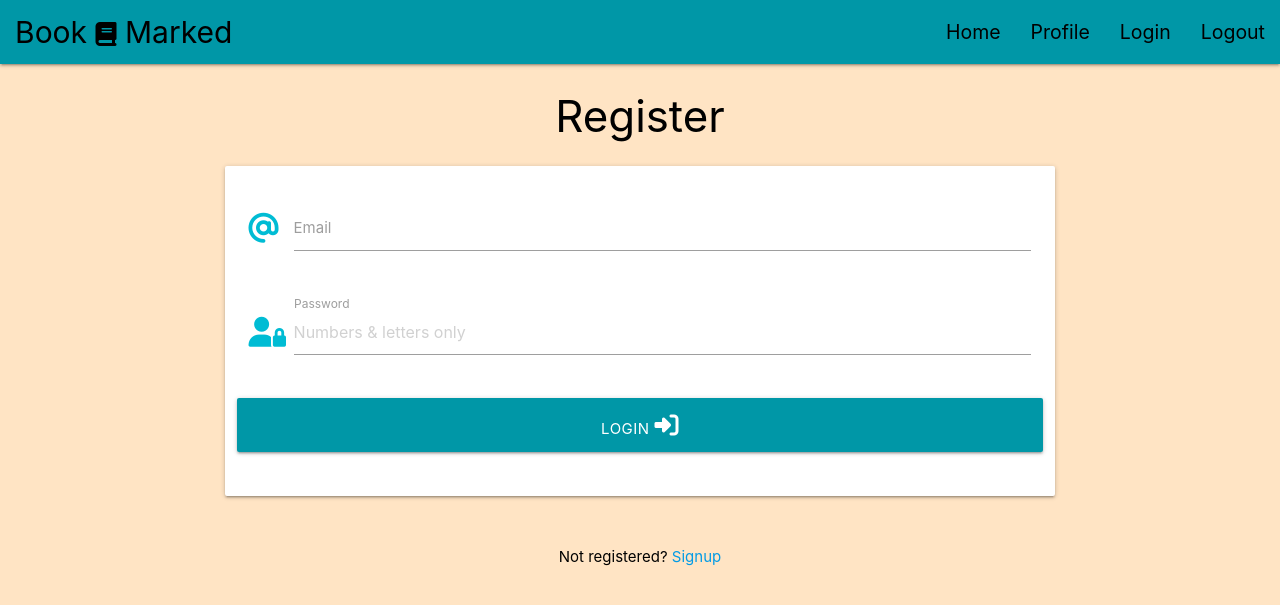
After one commit to Code-Institute-Submissions/LiamGaff-Book-Marked_AugResub, a Flask app: template templates/login.html in a window 1280 px wide. The commit adds this page. Shown: the top 605 px of the page. Run offline with Flask 2, Linux system fonts and the light colour scheme; the template is opened without the code that fills it, so the values that code supplies are empty; some libraries are stand-ins or nearby versions.

Commit message:
Copied the same JS to handle logging in

```diff
--- a/app.py
+++ b/app.py
@@ -3,11 +3,11 @@ from flask import (
     Flask, flash, render_template,
     redirect, request, session, url_for)
 from flask_pymongo import PyMongo
+from werkzeug.security import generate_password_hash, check_password_hash
+from passlib.hash import pbkdf2_sha256
 from bson.objectid import ObjectId
 if os.path.exists("env.py"):
     import env
-#Routes
-from user import routes
 
 
 app = Flask(__name__)
@@ -24,8 +24,30 @@ SEARCH_BASE_URL = 'https://www.googleapis.com/books/v1/volumes?q='
 VOLUME_BASE_URL = 'https://www.googleapis.com/books/v1/volumes/'
 
 @app.route("/")
-def register():
-    return render_template("register.html")
+@app.route('/signup/', methods=['POST'])
+def signup():
+    if request.method == "POST":
+        existing_user = mongo.db.users.find_one(
+            {"email": request.form.get("email.email")})
+
+        if existing_user:
+            flash("An account with this email already exists")
+            return redirect(url_for("signup"))
+
+        register = {
+            "name": request.form.get("name").lower(),
+            "email": request.form.get("email"),
+            "password": generate_password_hash(request.form.get("password"))
+        }
+        mongo.db.users.insert_one(register)
+
+        # Add new user
+        session["user"] = request.form.get("email")
+        flash("Registration Successful!")
+        return redirect(url_for("profile", email=session["user"]))
+    return render_template("signup.html")
+
+
 
 
 if __name__ == "__main__":
--- a/static/js/script.js
+++ b/static/js/script.js
@@ -11,17 +11,40 @@ $("form[name=signup_form").submit(function(e) {
     var data = $form.serialize();
 
     $.ajax({
-      url: "/user/signup",
+      url: "/signup",
       type: "POST",
       data: data,
       dataType: "json",
       success: function(resp) {
-        console.log(resp)
+        window.location.href = "/profile/";
       },
       error: function(resp) {
-        console.log(resp)
+        $error.text(resp.responseJSON.error).removeClass("error--hidden");
       }
     });
 
     e.preventDefault();
   });
+
+
+  $("form[name=login_form").submit(function(e) {
+
+    var $form = $(this);
+    var $error = $form.find(".error");
+    var data = $form.serialize();
+
+    $.ajax({
+      url: "login",
+      type: "POST",
+      data: data,
+      dataType: "json",
+      success: function(resp) {
+        window.location.href = "/signup/";
+      },
+      error: function(resp) {
+        $error.text(resp.responseJSON.error).removeClass("error--hidden");
+      }
+    });
+
+    e.preventDefault();
+  });
--- /dev/null
+++ b/templates/login.html
@@ -0,0 +1,45 @@
+{% extends "base.html" %}
+{% block content %}
+
+<h3 class="center-align headings">Register</h3>
+
+<div class="row">
+    <form name="signup_form" class="col s12 m8 offset-m2" method="POST">
+        <div class="card-panel">
+            <!-- Email -->
+            <div class="row">
+                <div class="input-field col s12">
+                    <i class="fas fa-at prefix cyan-text darken-2"></i>
+                    <input id="email" name="email" type="email" class="validate" required>
+                    <label for="username">Email</label>
+                </div>
+            </div>
+            <!-- password -->
+            <div class="row">
+                <div class="input-field col s12">
+                    <i class="fas fa-user-lock prefix cyan-text darken-2"></i>
+                    <input id="password" name="password" type="password" class="validate" minlength="5" maxlength="15"
+                            placeholder="Numbers & letters only" pattern="^[a-zA-Z0-9]{5,15}$" required>
+                    <label for="password">Password</label>
+                </div>
+            </div>
+            <!-- register -->
+            <div class="row">
+                <button type="submit" class="col s12 btn-large cyan darken-2 text-shadow">
+                    Login <i class="fas fa-sign-in-alt"></i>
+                </button>
+            </div>
+        </div>
+    </form>
+</div>
+
+<div class="row">
+    <div class="col s12">
+        <p class="center-align">
+            Not registered?
+            <a href="#" class="liht-blue-text text-darken-4">Signup</a>
+        </p>
+    </div>
+</div>
+
+{% endblock %}
--- a/templates/register.html
+++ b/templates/signup.html
@@ -9,7 +9,7 @@
             <div class="row">
                 <div class="input-field col s12">
                     <i class="fas fa-user-plus prefix  cyan-text darken-2"></i>
-                    <input id="name" name="name" type="text" class="validate" minlength="5" maxlength="15" required>
+                    <input id="name" name="name" type="text" class="validate" required>
                     <label for="username">Name</label>
                 </div>
             </div>
@@ -28,6 +28,7 @@
                     <input id="password" name="password" type="password" class="validate" minlength="5" maxlength="15"
                             placeholder="Numbers & letters only" pattern="^[a-zA-Z0-9]{5,15}$" required>
                     <label for="password">Password</label>
+                    <p class="error error--hidden"></p>
                 </div>
             </div>
             <!-- register -->
```
Also changed, not shown: user/models.py (deleted, +0 -14 lines), user/routes.py (deleted, +0 -8 lines), user/__init__.py (deleted).
